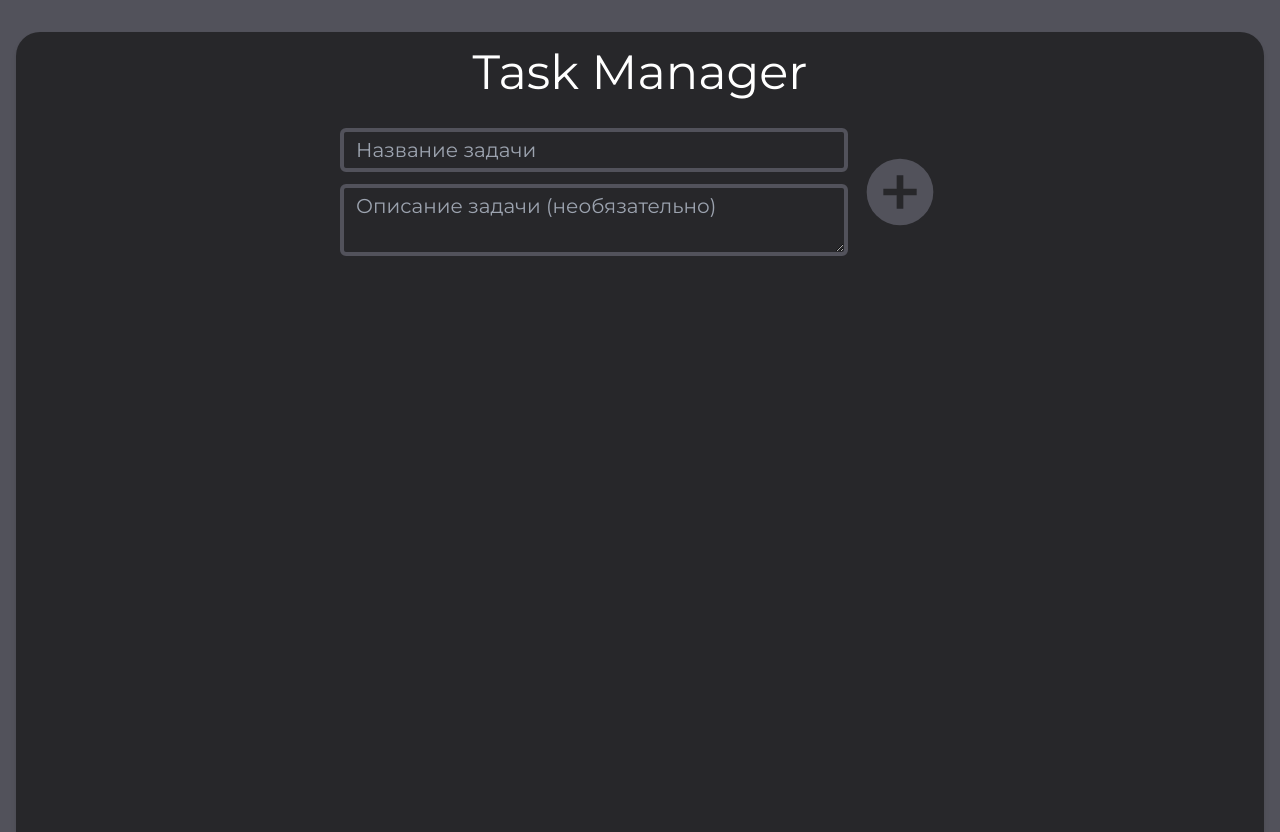
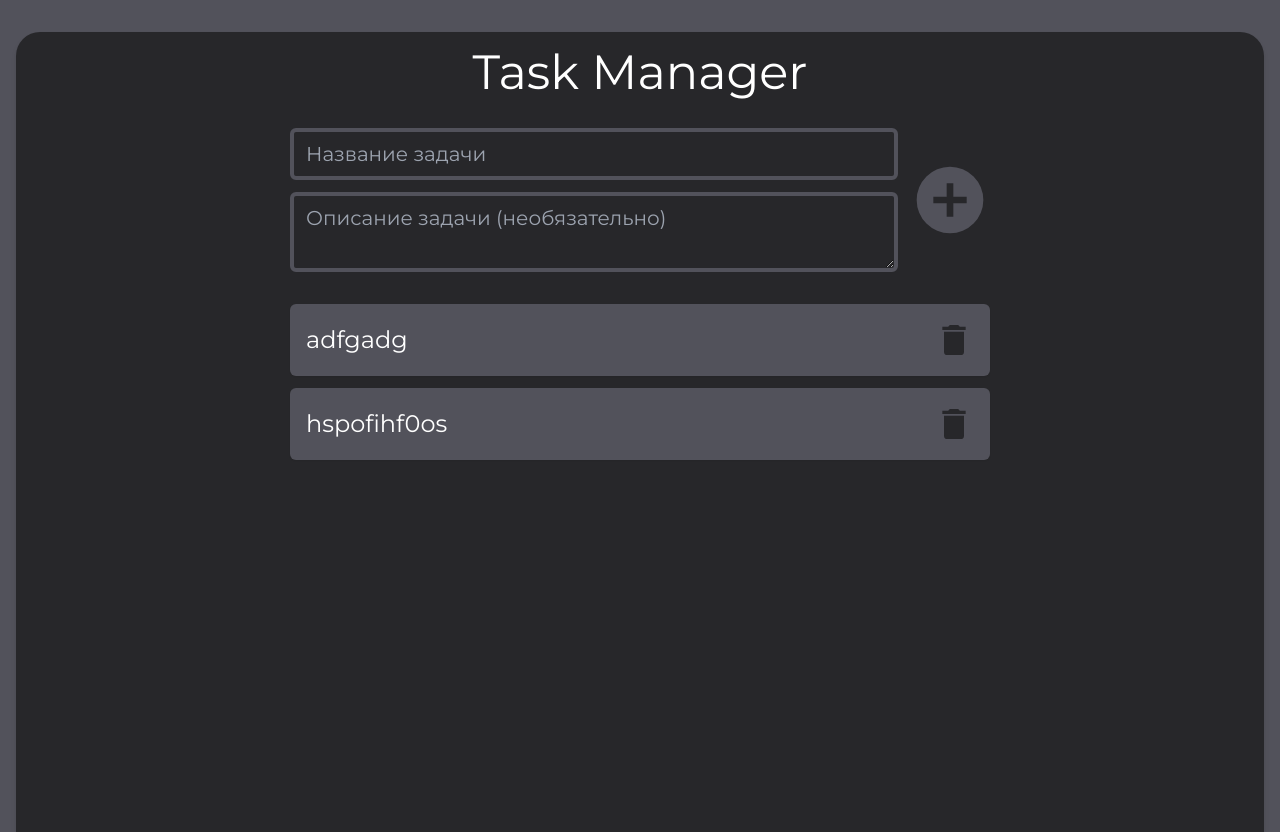
Before and after one commit to nikzz-tea/task-manager-test-task, a Vue app: page / in a window 1280 px wide. Built offline with nearby package versions, Linux system fonts and the light colour scheme.

Commit message:
feat: create tasklist and taskcard components

```diff
--- a/src/components/Input.vue
+++ b/src/components/Input.vue
@@ -7,7 +7,7 @@ defineProps<{
 
 <template>
   <input
-    class="w-full rounded-md border-4 border-zinc-600 bg-transparent px-3 py-1 text-xl text-white"
+    class="w-full rounded-md border-4 border-zinc-600 bg-transparent px-3 py-2 text-xl text-white"
     type="text"
     :placeholder="placeholder"
     :required="required"
--- /dev/null
+++ b/src/components/Tasks/TaskCard.vue
@@ -0,0 +1,23 @@
+<script setup lang="ts">
+defineProps<{
+  title: string;
+}>();
+</script>
+
+<template>
+  <div
+    class="flex items-center justify-between rounded-md bg-zinc-600 p-4 shadow-sm"
+  >
+    <span class="text-2xl text-white">{{ title }}</span>
+    <svg
+      class="size-10 cursor-pointer fill-zinc-800 duration-150 hover:fill-zinc-900"
+      xmlns="http://www.w3.org/2000/svg"
+      viewBox="0 0 24 24"
+    >
+      <title>delete</title>
+      <path
+        d="M19,4H15.5L14.5,3H9.5L8.5,4H5V6H19M6,19A2,2 0 0,0 8,21H16A2,2 0 0,0 18,19V7H6V19Z"
+      />
+    </svg>
+  </div>
+</template>
--- /dev/null
+++ b/src/components/Tasks/TaskList.vue
@@ -0,0 +1,10 @@
+<script setup lang="ts">
+import TaskCard from "./TaskCard.vue";
+</script>
+
+<template>
+  <div class="flex flex-col gap-3">
+    <TaskCard title="adfgadg" />
+    <TaskCard title="hspofihf0os" />
+  </div>
+</template>
--- a/src/components/TextArea.vue
+++ b/src/components/TextArea.vue
@@ -6,7 +6,7 @@ defineProps<{
 
 <template>
   <textarea
-    class="w-full rounded-md border-4 border-zinc-600 bg-transparent px-3 py-1 text-xl text-white"
+    class="w-full rounded-md border-4 border-zinc-600 bg-transparent px-3 py-2 text-xl text-white"
     type="text"
     :placeholder="placeholder"
   />
--- a/src/pages/Main.vue
+++ b/src/pages/Main.vue
@@ -1,7 +1,11 @@
 <script setup lang="ts">
 import CreateForm from "../components/CreateForm.vue";
+import TaskList from "../components/Tasks/TaskList.vue";
 </script>
 
 <template>
-  <div class="mx-auto max-w-[600px] pt-8"><CreateForm /></div>
+  <div class="mx-auto flex max-w-[700px] flex-col gap-8 pt-8">
+    <CreateForm />
+    <TaskList />
+  </div>
 </template>
```
